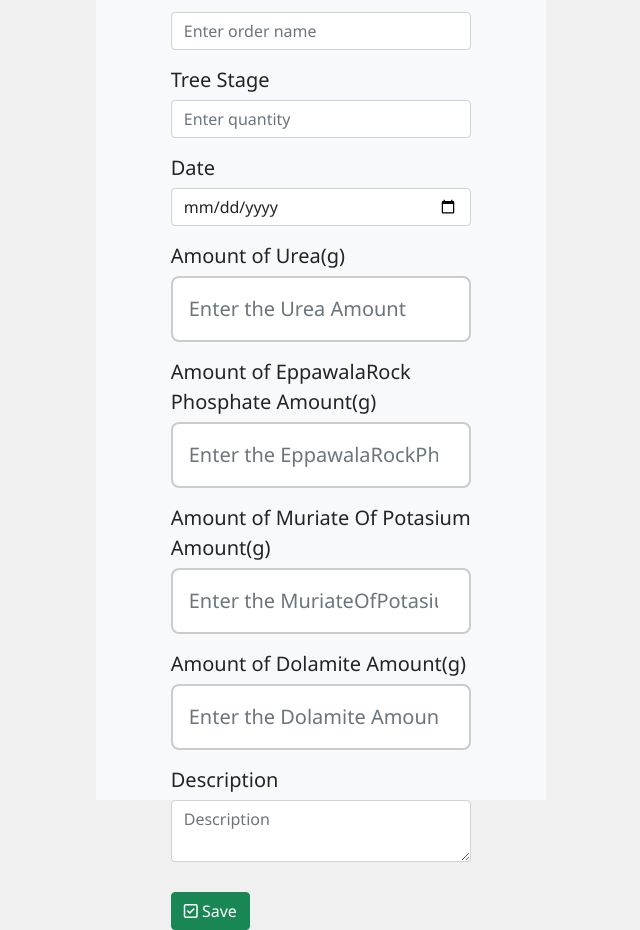
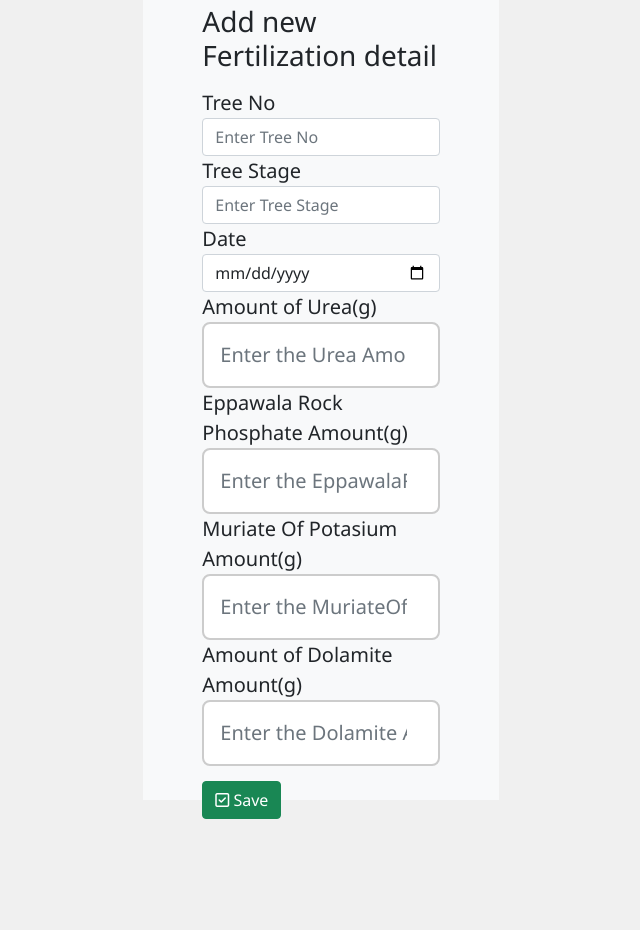
Before and after one commit to OSithu/Coconut-Production-System, a React (Create React App) app in the folder client/: page /fertilizationsave in a window 1280 px wide. Shown: the whole page, without its empty margins (319-959 px from the left). After the commit the page ends 819 px from the top, so only its background shows below. Built offline with nearby package versions, Linux system fonts and the light colour scheme.

Commit message:
remove a data feild

```diff
--- a/client/src/components/createFertilization.js
+++ b/client/src/components/createFertilization.js
@@ -60,34 +60,34 @@ const CreateFertilizationDetails = () => {
         <div className="col-md-8 mt-4 mx-auto">
     <h1 className="h3 mb-3 font-weight-normal">Add new Fertilization detail</h1>
     <form className="needs-validation" noValidate onSubmit={sendFertilizationData}>
-                <div className="form-group" style={{ marginBottom: "15px" }}>
-                        <label style={{ marginBottom: "5px" }}>Tree No</label>
+        <div className="form-group">
+            <label>Tree No</label>
             <input
                 type="text"
                 className="form-control"
                 name="TreeNo"
-                            placeholder="Enter order name"
+                placeholder="Enter Tree No"
                 onChange={(e) => setTreeNo(e.target.value)}
                 value={TreeNo}
                 required
             />
         </div>
 
-                    <div className="form-group" style={{ marginBottom: "15px" }}>
-                        <label style={{ marginBottom: "5px" }}>Tree Stage</label>
+        <div className="form-group">
+            <label>Tree Stage</label>
             <input
                 type="text"
                 className="form-control"
                 name="TreeStage"
-                            placeholder="Enter quantity"
+                placeholder="Enter Tree Stage"
                 onChange={(e) => setTreeStage(e.target.value)}
                 value={TreeStage}
                 required
             />
         </div>
 
-                    <div className="form-group" style={{marginBottom:'15px'}}>
-                      <label style={{marginBottom:'5px'}}>Date</label>
+        <div className="form-group">
+            <label>Date</label>
             <input
                 type="date"
                 className="form-control"
@@ -95,63 +95,69 @@ const CreateFertilizationDetails = () => {
                 placeholder="Enter the Date of fertilization"
                 value={Date}
                 onChange={(e) => setDate(e.target.value)}
-                          required/>
+                required
+            />
         </div>
 
-                   <div className="form-group" style={{marginBottom:'15px'}}>
-                       <label style={{marginBottom:'5px'}}>Amount of Urea(g)</label>
+        <div className="form-group">
+            <label>Amount of Urea(g)</label>
             <input type="Number"
                 className="form-control"
                 name="UreaAmount"
                 placeholder="Enter the Urea Amount"
                 value={UreaAmount}
                 onChange={(e) => setUreaAmount(e.target.value)}
-                       required/>
+                required
+            />
         </div>
 
-                   <div className="form-group" style={{marginBottom:'15px'}}>
-                      <label style={{marginBottom:'5px'}}>Amount of EppawalaRock Phosphate Amount(g)</label>
+        <div className="form-group">
+            <label>Eppawala Rock Phosphate Amount(g)</label>
             <input type="Number"
                 className="form-control"
                 name="EppawalaRockPhosphateAmount"
                 placeholder="Enter the EppawalaRockPhosphate Amount "
                 value={EppawalaRockPhosphateAmount}
                 onChange={(e) => setEppawalaRockPhosphateAmount(e.target.value)}
-                       required/>
+                required
+            />
         </div>
 
-                   <div className="form-group" style={{marginBottom:'15px'}}>
-                       <label style={{marginBottom:'5px'}}>Amount of Muriate Of Potasium Amount(g)</label>
+        <div className="form-group">
+            <label>Muriate Of Potasium Amount(g)</label>
             <input type="Number"
                 className="form-control"
                 name="MuriateOfPotasiumAmount"
                 placeholder="Enter the MuriateOfPotasium Amount"
                 value={MuriateOfPotasiumAmount}
                 onChange={(e) => setMuriateOfPotasiumAmount(e.target.value)}
-                       required/>
+                required
+            />
         </div>
 
-                   <div className="form-group" style={{marginBottom:'15px'}}>
-                     <label style={{marginBottom:'5px'}}>Amount of Dolamite Amount(g)</label>
+        <div className="form-group">
+            <label>Amount of Dolamite Amount(g)</label>
             <input type="Number"
                 className="form-control"
                 name="DolamiteAmount"
                 placeholder="Enter the Dolamite Amount"
                 value={DolamiteAmount}
                 onChange={(e) => setDolamiteAmount(e.target.value)}
-                       required/>
+                required
+            />
         </div>
 
-                   <div className="form-group" style={{marginBottom:'15px'}}>
-                       <label style={{marginBottom:'5px'}}>Description</label>
+        {/* <div className="form-group">
+            <label>Description</label>
             <textarea
                 className="form-control"
                 name="Description"
                 placeholder="Description"
                 value={Description}
                 onChange={(e) => setDescription(e.target.value)}
-                      required/>
-                   </div>
+                required
+            />
+        </div> */}
 
         <button
             className="btn btn-success"
@@ -163,6 +169,7 @@ const CreateFertilizationDetails = () => {
         </button>
     </form>
 </div>
+
     );
 };
 
--- a/client/src/components/fertilizationMain.js
+++ b/client/src/components/fertilizationMain.js
@@ -11,14 +11,14 @@ function fertilizationMain() {
 
           <h3>Manage Fertilization Plans</h3>
           <p>Create, view, edit, and delete fertilization plans for estate's coconut trees.</p>
-          <a href="#" className="button">Manage Plans</a>
+          <a href="/viewFertilization" className="button">Manage Plans</a>
         </section>
 
         <section className="card">
 
           <h3>Fertilization Calculator</h3>
           <p>Calculate the optimal fertilizer dosage based on .</p>
-          <a href="#" className="button">Open Calculator</a>
+          <a href="/Calculator" className="button">Open Calculator</a>
         </section>
       </div>
     </main>
--- a/client/src/components/viewFertilization.js
+++ b/client/src/components/viewFertilization.js
@@ -90,6 +90,14 @@ const ViewFertilizationDetails = () => {
   return (
     <div className="container">
       <p>All Fertilization Details</p>
+      <button className="btn btn-success">
+        <a
+          href="/fertilizationsave"
+          style={{ textDecoration: "none", color: "white" }}
+        >
+          Add Fertilization Record
+        </a>
+      </button>
       <table className="table">
         <thead>
           <tr>
@@ -98,8 +106,8 @@ const ViewFertilizationDetails = () => {
               <th scope="col" className="text-center">Tree Stage</th>
               <th scope="col" className="text-center">Date</th>
               <th scope="col" className="text-center">Urea(g)</th>
-              <th scope="col" className="text-center">EppawalaRockPhosphate(g)</th>
-              <th scope="col" className="text-center">MuriateOfPotasium(g)</th>
+              <th scope="col" className="text-center">EppawalaRock<br></br>Phosphate(g)</th>
+              <th scope="col" className="text-center">MuriateOf<br></br>Potasium(g)</th>
               <th scope="col" className="text-center">Dolamite(g)</th>
               <th scope="col" className="text-center">Description</th>
               <th scope="col" className="text-center"></th>
@@ -108,7 +116,7 @@ const ViewFertilizationDetails = () => {
         <tbody>
           {allFertilization.map((fertilization, index) => (
             <tr key={index}>
-              <th scope="row">OR{index + 1}</th>
+              <th scope="row">{index + 1}</th>
                <td className="text-center">{fertilization.TreeNo}</td>
                 <td className="text-center">{fertilization.TreeStage}</td>
                 <td className="text-center">{new Date(fertilization.Date).toLocaleDateString()}</td>
@@ -116,35 +124,29 @@ const ViewFertilizationDetails = () => {
                 <td className="text-center">{fertilization.EppawalaRockPhosphateAmount}</td>
                 <td className="text-center">{fertilization.MuriateOfPotasiumAmount}</td>
                 <td className="text-center">{fertilization.DolamiteAmount}</td>
-                <td className="text-center">{fertilization.Description}</td>
               <td>
-                <a
+                {/* <a
                   className="btn btn-warning"
                   href={`/fertilizationupdate/${fertilization._id}`}
                 >
-                  <i className="fas fa-edit"></i>&nbsp;Edit
+                  <i className="fas fa-edit"></i>&nbsp;Update
                 </a>
                 &nbsp;
-                <a
-                  className="btn btn-danger"
-                  href="#"
-                  onClick={() => handleDelete (fertilization._id)}
-                >
-                  <i className="far fa-trash-alt"></i>&nbsp;Delete
-                </a>
+                <a className="btn btn-danger" href="#" onClick={() =>handleDelete(fertilization._id)}>
+                <i className="fas fa-trash-alt"></i>&nbsp;Delete
+                </a> */}
+                <a className="btn btn-warning" href={`/fertilizationupdate/${fertilization._id}`}>
+              <i className="fas fa-edit"></i>&nbsp;Update
+            </a>
+            &nbsp;
+           <a className="btn btn-danger" href="#" onClick={() =>handleDelete(fertilization._id)}>
+            <i className="fas fa-trash-alt"></i>&nbsp;Delete
+           </a>
               </td>
             </tr>
           ))}
         </tbody>
       </table>
-      <button className="btn btn-success">
-        <a
-          href="/fertilizationsave"
-          style={{ textDecoration: "none", color: "white" }}
-        >
-          Add Fertilization Record
-        </a>
-      </button>
     </div>
   );
 };
```
Also changed, not shown: 1 other file (tests, documents, lock files or other folders). Lines whose indentation alone changed are shown as unchanged.
